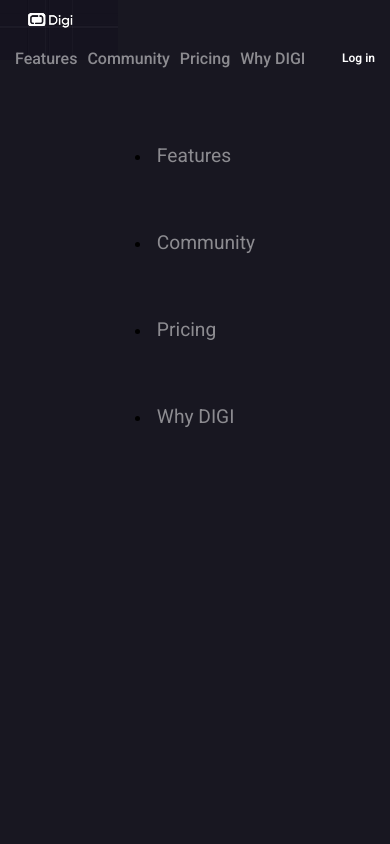
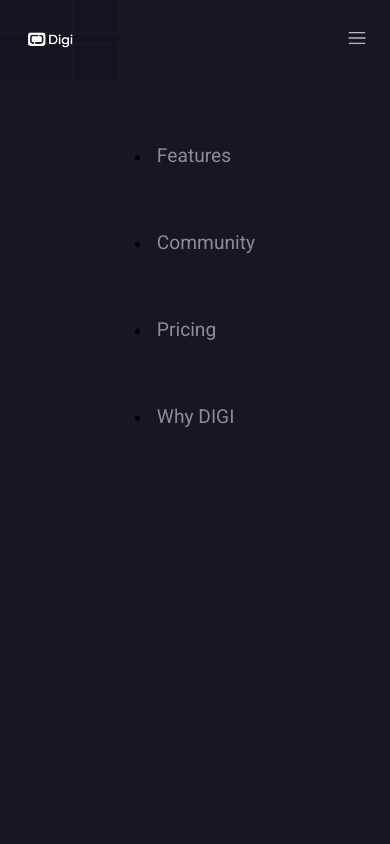
Before and after one commit to mdcodelab/chat-app-landing-page, a React (Create React App) app: page / in a window 390 px wide. Shown: the top 844 px of the page. Built offline with nearby package versions, Linux system fonts and the light colour scheme.

Commit message:
Navbar functionality

```diff
--- a/src/components/Header/Header.css
+++ b/src/components/Header/Header.css
@@ -57,6 +57,8 @@
   font-weight: 600;
   font-family: 'Roboto', sans-serif;
   font-size: 1rem;
+  position: absolute;
+  right: 4rem;
 }
 
 .hero {
@@ -125,6 +127,9 @@
   margin: 0;
   padding: 0;
   gap: 30px;
+  position: absolute;
+  left: 50%;
+  transform: translateX(-50%);
 }
 
 /* Media Queries for Responsive Design */
@@ -234,3 +239,44 @@
     max-width: 1250px;
     margin: 0 auto;
 }
+
+.menu {
+  width: 2rem;
+  height: 2rem;
+  display: none !important;
+}
+
+.icon {
+    color: #fff;
+    width: 1.75rem;
+    height: 1.75rem;
+    cursor: pointer;
+    padding: 0.25rem;
+    border-radius: 50%;
+    transition: all 0.3s ease;
+}
+
+.icon.close {
+  display: none;
+}
+
+.icon.none {
+  display: none;
+}
+
+.icon.display {
+    display: block;
+}
+
+.icon:hover {
+    background-color: rgba(255, 255, 255, 0.3);
+    color: rgba(255, 255, 255, 1);
+}
+
+@media (max-width: 672px) {
+    .login-link, .navbar ul.nav-links {
+        display: none;}
+        .menu {
+          display: block !important;
+      }
+    }
--- a/src/components/Header/Header.js
+++ b/src/components/Header/Header.js
@@ -1,9 +1,21 @@
 import React from "react";
 import { Button } from "../../Button/Button";
 import { PiWaveformThin } from "react-icons/pi";
+import { RxHamburgerMenu } from "react-icons/rx";
+import { IoMdClose } from "react-icons/io";
 import "./Header.css";
+import { useSidebarContext } from "../../useContext";
 
 export const Header = () => {
+  const { isSidebarOpen, setIsSidebarOpen, toggleSidebar } = useSidebarContext();
+  function openSidebar () {
+    setIsSidebarOpen(prevState => !prevState);
+  }
+
+  function closeSidebar () {
+    setIsSidebarOpen(prevState=> !prevState);
+  }
+
   return (
     <header className="frame" id="home">
       <nav className="navbar" aria-label="Main navigation">
@@ -32,6 +44,10 @@ export const Header = () => {
         <a href="#login" className="login-link">
           Log in
         </a>
+        <div className="menu">
+      <RxHamburgerMenu className={isSidebarOpen ? "icon open" : "icon open none"} onClick={openSidebar}></RxHamburgerMenu>
+      <IoMdClose className={isSidebarOpen ? "icon close none" : "icon close display"} onClick={closeSidebar}></IoMdClose>
+        </div>
       </nav>
 
       <section className="hero">
```
